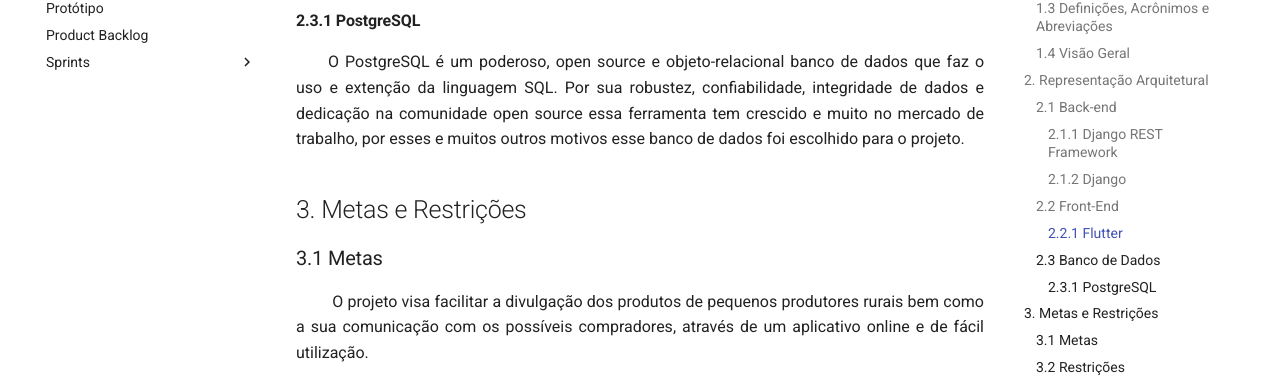
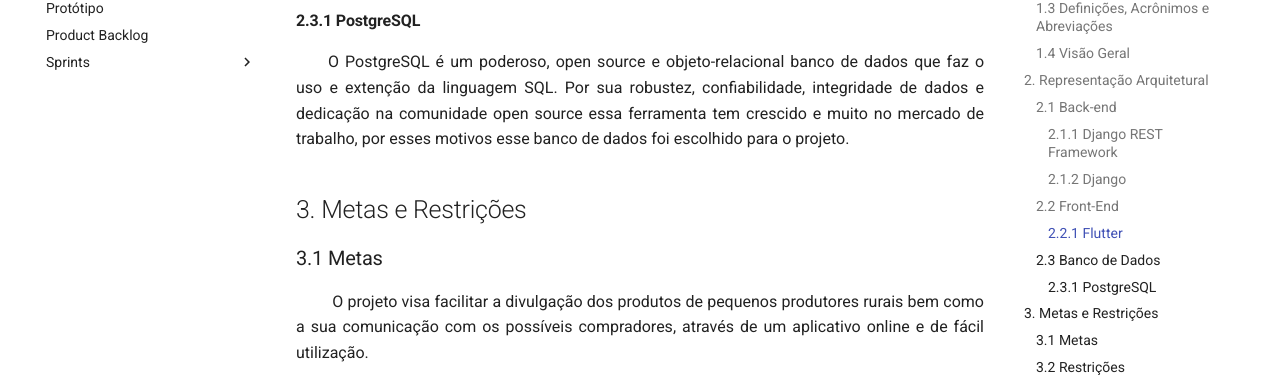
Before and after one commit to fga-eps-mds/2020.2-Hortum, an MkDocs documentation site: the page built from docs/Documento_de_arquitetura.md, in a window 1280 px wide and 900 px high, scrolled down 2797 px. Shown: the part 208-585 px from the top of the window. Built offline with MkDocs 1.6.1 and Material for MkDocs 9.7.7, drawn with Linux system fonts in a browser that asks for light colours; comment, search, counter and statistics services are not loaded.

Commit message:
#44 Pequena correção no texto do documento de arquitetura

```diff
--- a/docs/Documento_de_arquitetura.md
+++ b/docs/Documento_de_arquitetura.md
@@ -69,7 +69,7 @@ Stream</b> permite eventos assíncronos no aplicativo.</p>
 ### 2.3 Banco de Dados
 
 #### 2.3.1 PostgreSQL
-<p align = "justify"> &emsp;&emsp;O PostgreSQL é um poderoso, open source e objeto-relacional banco de dados que faz o uso e extenção da linguagem SQL. Por sua robustez, confiabilidade, integridade de dados e dedicação na comunidade open source essa ferramenta tem crescido e muito no mercado de trabalho, por esses e muitos outros motivos esse banco de dados foi escolhido para o projeto.</p>
+<p align = "justify"> &emsp;&emsp;O PostgreSQL é um poderoso, open source e objeto-relacional banco de dados que faz o uso e extenção da linguagem SQL. Por sua robustez, confiabilidade, integridade de dados e dedicação na comunidade open source essa ferramenta tem crescido e muito no mercado de trabalho, por esses motivos esse banco de dados foi escolhido para o projeto.</p>
 
 ## 3. Metas e Restrições
 
```
